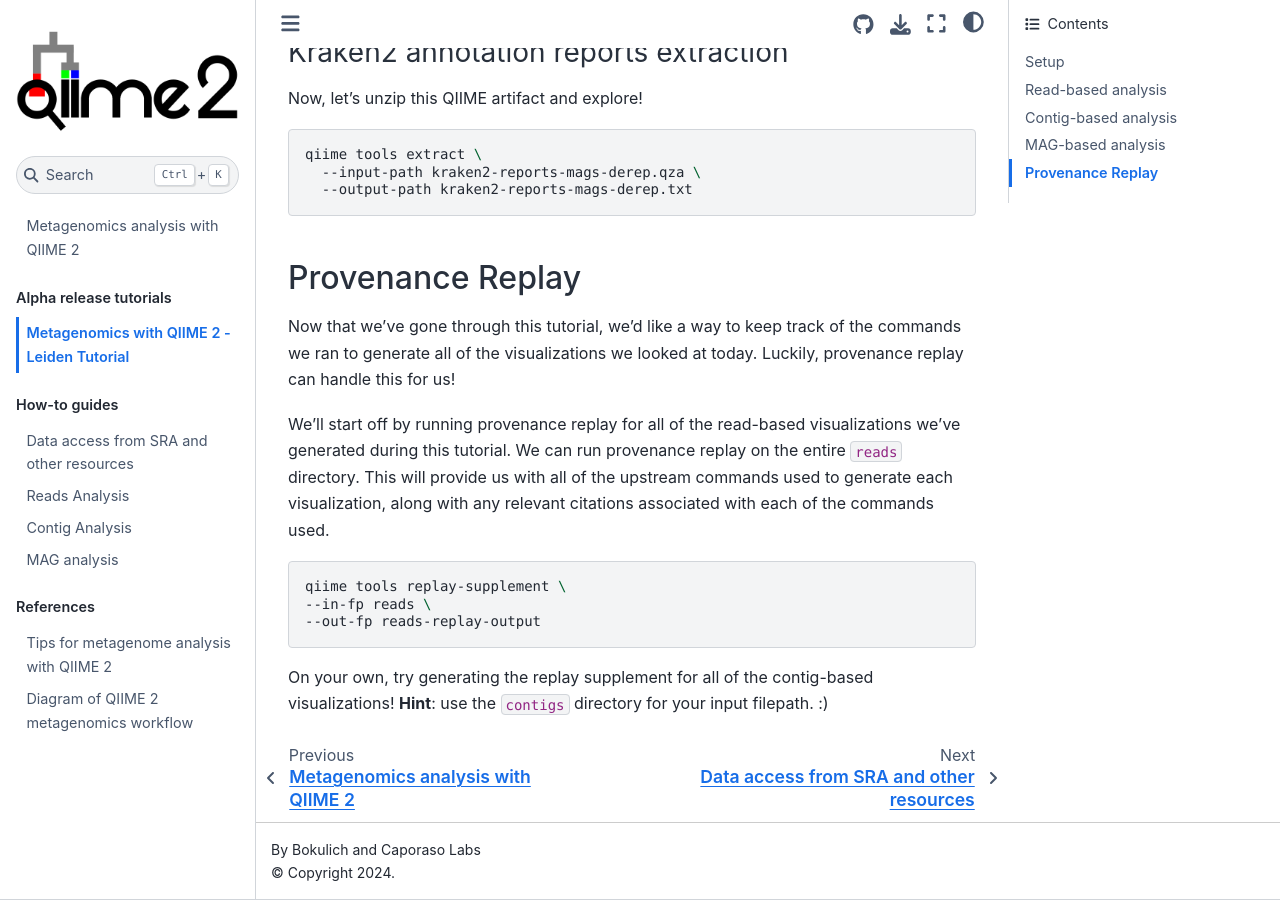
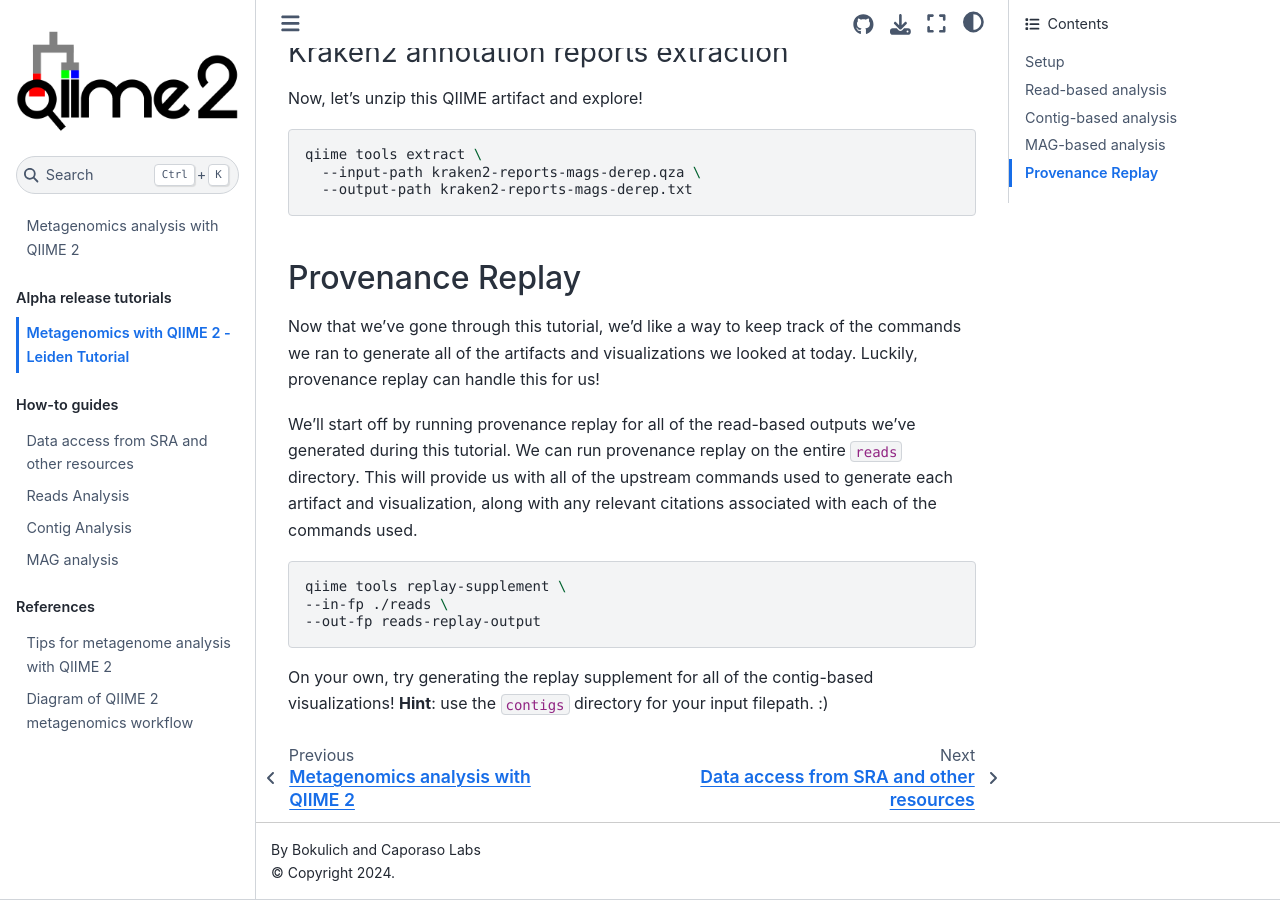
Before and after one commit to caporaso-lab/q2-books, a Jupyter Book: the page built from q2-metagenomics/book/80-leiden-tutorial.md, in a window 1280 px wide and 900 px high, scrolled down 9417 px. Built offline with Jupyter Book 1.0.4 settings and Sphinx 7.4.7 and the Sphinx Book theme 1.1.4, drawn with Linux system fonts in a browser that asks for light colours; some of the changed text lies outside the part shown.

Commit message:
Update 80-leiden-tutorial.md

````diff
--- a/q2-metagenomics/book/80-leiden-tutorial.md
+++ b/q2-metagenomics/book/80-leiden-tutorial.md
@@ -237,7 +237,7 @@ To start with, we'll generate an 'observed features' vector from our presence/ab
 qiime diversity alpha \
     --i-table kraken2-autofmt-presence-absence-contigs.qza \
     --p-metric "observed_features" \
-    --o-alpha-diversity obs-features-autofmt-contigs.qza
+    --o-alpha-diversity ./contigs/obs-features-autofmt-contigs.qza
 ```
 #### Linear Mixed Effects
 We will use a linear mixed-effects model in order to manage the repeated measures in our dataset.
@@ -248,7 +248,7 @@ qiime longitudinal linear-mixed-effects \
   --p-group-columns autoFmtGroup \
   --p-individual-id-column PatientID \
   --p-metric "observed_features" \
-  --o-visualization contigs/lme-obs-features-treatmentVScontrol-contigs.qzv
+  --o-visualization ./contigs/lme-obs-features-treatmentVScontrol-contigs.qzv
 ```
 
 ### Beta Diversity
@@ -274,7 +274,7 @@ Now that we have our Jaccard diversity PCoA, let's visualize it!
 qiime emperor plot \
   --i-pcoa jaccard-autofmt-pcoa-contigs.qza \
   --m-metadata-file sample-metadata.tsv \
-  --o-visualization contigs/jaccard-autofmt-emperor-contigs.qzv
+  --o-visualization ./contigs/jaccard-autofmt-emperor-contigs.qzv
 ```
 We can make week-relative-to-fmt a custom axis in our PCoA. This allows us to look at changes in microbial composition over the course of the study.
 ```shell
@@ -282,7 +282,7 @@ qiime emperor plot \
   --i-pcoa jaccard-autofmt-pcoa-contigs.qza \
   --m-metadata-file sample-metadata.tsv \
   --p-custom-axes week-relative-to-fmt \
-  --o-visualization contigs/jaccard-autofmt-emperor-custom-contigs.qzv
+  --o-visualization ./contigs/jaccard-autofmt-emperor-custom-contigs.qzv
 ```
 
 ### Taxa-bar Creation
@@ -292,14 +292,14 @@ qiime taxa barplot \
   --i-table kraken2-autofmt-presence-absence-contigs.qza \
   --i-taxonomy kraken2-taxonomy-contigs.qza \
   --m-metadata-file sample-metadata.tsv \
-  --o-visualization contigs/taxa-bar-plot-autofmt-contigs.qzv
+  --o-visualization ./contigs/taxa-bar-plot-autofmt-contigs.qzv
 ```
 ### Functional analysis
 Here we will perform functional annotation of contigs to capture gene diversity!
 #### Obtaining Feature Table
 You know the drill by now ;)
 ```shell
-wget -O eggnog-presence-absence-contigs.qza https://polybox.ethz.ch/index.php/s/YSXu2AaOFeusgRY/download
+wget -O ./contigs/eggnog-presence-absence-contigs.qza https://polybox.ethz.ch/index.php/s/YSXu2AaOFeusgRY/download
 ```
 #### Filtering Feature Table
 Same here ;)
@@ -330,7 +330,7 @@ Visulization time!
 qiime emperor plot \
   --i-pcoa  jaccard-diamond-autofmt-pcoa-contigs.qza \
   --m-metadata-file sample-metadata.tsv \
-  --o-visualization contigs/jaccard-diamond-autofmt-pcoa-contigs.qzv
+  --o-visualization ./contigs/jaccard-diamond-autofmt-pcoa-contigs.qzv
 ```
 
 ## MAG-based analysis
@@ -471,13 +471,13 @@ qiime tools extract \
 ```
 
 ## Provenance Replay
-Now that we've gone through this tutorial, we'd like a way to keep track of the commands we ran to generate all of the visualizations we looked at today. Luckily, provenance replay can handle this for us!
+Now that we've gone through this tutorial, we'd like a way to keep track of the commands we ran to generate all of the artifacts and visualizations we looked at today. Luckily, provenance replay can handle this for us!
 
-We'll start off by running provenance replay for all of the read-based visualizations we've generated during this tutorial. We can run provenance replay on the entire `reads` directory. This will provide us with all of the upstream commands used to generate each visualization, along with any relevant citations associated with each of the commands used.
+We'll start off by running provenance replay for all of the read-based outputs we've generated during this tutorial. We can run provenance replay on the entire `reads` directory. This will provide us with all of the upstream commands used to generate each artifact and visualization, along with any relevant citations associated with each of the commands used.
 
 ```shell
 qiime tools replay-supplement \
---in-fp reads \
+--in-fp ./reads \
 --out-fp reads-replay-output
 ```
 
````
Also changed, not shown: other parts of q2-metagenomics/book/80-leiden-tutorial.md (+9 -9 lines).
